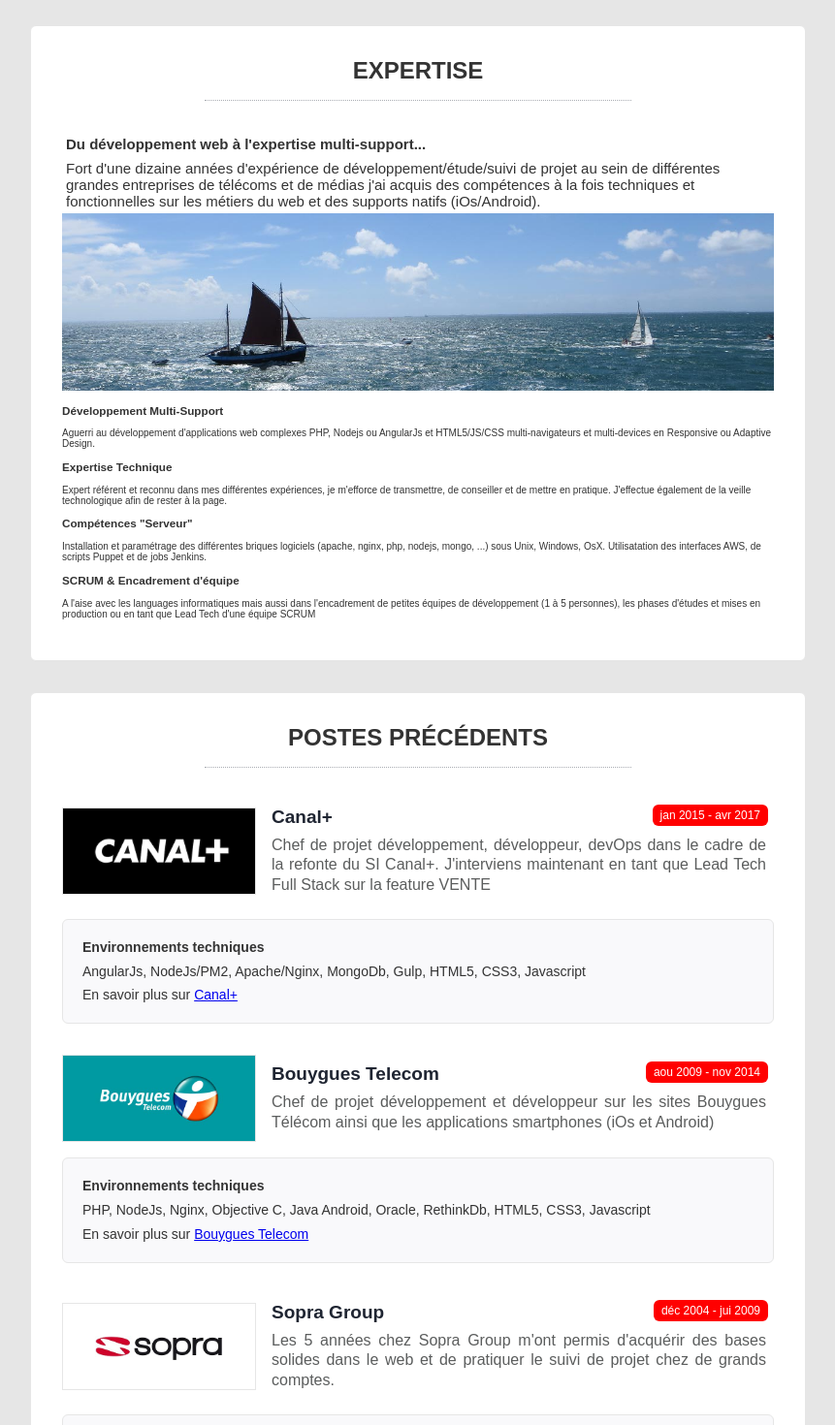
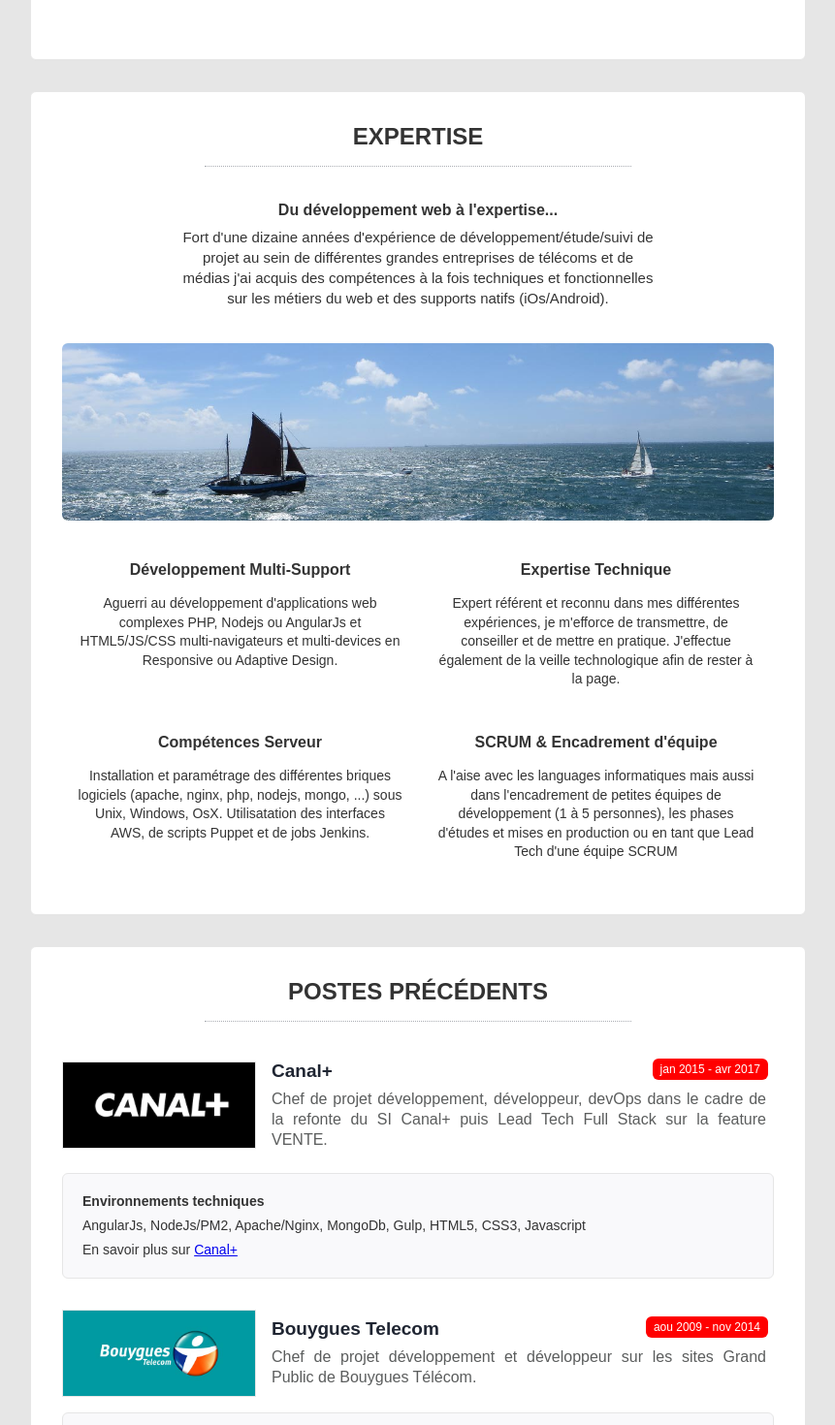
Before and after one commit to cbazureau/website-react, a React (Create React App) app: page / in a window 1280 px wide. Shown: the part 840-2310 px from the top of the page at 97% size, without its empty margins (209-1070 px from the left). Built offline with nearby package versions, Linux system fonts and the light colour scheme.

Commit message:
feat(addStyle): add style

```diff
--- a/src/App.css
+++ b/src/App.css
@@ -14,7 +14,7 @@
 @media only screen and (min-width: 620px) {
   .Page__inner {
     position: relative;
-    top: -32px;
+    top: -64px;
     left: 0;
     right: 0;
     bottom: 0;
--- a/src/App.js
+++ b/src/App.js
@@ -53,9 +53,8 @@
                 dates="jan 2015 - avr 2017"
                 url="http://www.canalplus.fr/"
                 description="Chef de projet d&eacute;veloppement, d&eacute;veloppeur,
-                  devOps dans le cadre de la refonte du SI Canal+.
-                  J'interviens maintenant en tant que Lead Tech Full Stack
-                  sur la feature VENTE" >
+                  devOps dans le cadre de la refonte du SI Canal+ puis Lead Tech Full Stack
+                  sur la feature VENTE." >
                 AngularJs, NodeJs/PM2, Apache/Nginx, MongoDb, Gulp, HTML5, CSS3, Javascript
               </Job>
 
@@ -65,10 +64,9 @@
                 dates="aou 2009 - nov 2014"
                 url="http://www.bouyguestelecom.fr/"
                 description="Chef de projet d&eacute;veloppement et d&eacute;veloppeur sur
-                  les sites Bouygues T&eacute;l&eacute;com ainsi que les applications
-                  smartphones (iOs et Android)
+                  les sites Grand Public de Bouygues T&eacute;l&eacute;com.
                 " >
-                PHP, NodeJs, Nginx, Objective C, Java Android, Oracle, RethinkDb, HTML5, CSS3, Javascript
+                PHP, NodeJs, Nginx, MySQL, Oracle, RethinkDb, HTML5, CSS3, Javascript
               </Job>
 
               <Job
--- a/src/Expert/Expert.css
+++ b/src/Expert/Expert.css
@@ -3,17 +3,33 @@
   flex-direction: column;
 }
 
-.Expert__introTitle {
-  font-size: 1.5rem;
+.Expert__title {
+  font-size: 1.6rem;
   font-weight: bold;
   padding: 4px;
+  text-align: center;
 }
 
-.Expert__introDesc {
+.Expert__desc {
   font-size: 1.5rem;
   padding: 4px;
+  text-align: center;
+  margin: 0 auto 16px auto;
+  max-width: 500px;
+  line-height: 1.4;
+}
+
+.Expert__separator {
+  margin: 16px 0;
 }
 
 .Expert__img {
   width: 100%;
+  border-radius: 6px;
 }
+
+.Expert__features {
+  display: flex;
+  flex-direction: row;
+  flex-wrap: wrap;
+}
--- a/src/Expert/Expert.js
+++ b/src/Expert/Expert.js
@@ -1,11 +1,12 @@
 import React from 'react';
 import './Expert.css';
+import ExportBlock from './ExpertBlock/ExpertBlock';
 
 const Expert = () => (
   <div className="Expert">
     <div className="Expert__intro">
-      <span className="Expert__introTitle">Du d&eacute;veloppement web &agrave; l&apos;expertise multi-support...</span>
-      <span className="Expert__introDesc">
+      <span className="Expert__title">Du d&eacute;veloppement web &agrave; l&apos;expertise...</span>
+      <span className="Expert__desc">
         Fort d&apos;une dizaine ann&eacute;es d&apos;exp&eacute;rience
         de d&eacute;veloppement/&eacute;tude/suivi de projet au sein de diff&eacute;rentes grandes entreprises
         de t&eacute;l&eacute;coms et de m&eacute;dias j&apos;ai acquis des comp&eacute;tences &agrave;
@@ -16,32 +17,32 @@
       <img className="Expert__img" src="/pic01.jpg" alt="separator" />
     </div>
     <div className="Expert__features">
-      <section class="box special features">
-        <div class="features-row">
-          <section>
-            <span class="icon major fa-bolt accent2"></span>
-            <h3>D&eacute;veloppement Multi-Support</h3>
-            <p>Aguerri au d&eacute;veloppement d'applications web complexes PHP, Nodejs ou AngularJs et HTML5/JS/CSS multi-navigateurs et multi-devices en Responsive ou Adaptive Design.</p>
-          </section>
-          <section>
-            <span class="icon major fa-area-chart accent3"></span>
-            <h3>Expertise Technique</h3>
-                          <p>Expert r&eacute;f&eacute;rent et reconnu dans mes diff&eacute;rentes exp&eacute;riences, je m'efforce de transmettre, de conseiller et de mettre en pratique. J'effectue &eacute;galement de la veille technologique afin de rester &agrave; la page.</p>
-          </section>
-        </div>
-        <div class="features-row">
-          <section>
-            <span class="icon major fa-cloud accent4"></span>
-            <h3>Comp&eacute;tences "Serveur"</h3>
-            <p>Installation et param&eacute;trage des diff&eacute;rentes briques logiciels (apache, nginx, php, nodejs, mongo, ...) sous Unix, Windows, OsX. Utilisatation des interfaces AWS, de scripts Puppet et de jobs Jenkins.</p>
-          </section>
-          <section>
-            <span class="icon major fa-lock accent5"></span>
-            <h3>SCRUM &amp; Encadrement d&apos;&eacute;quipe</h3>
-                          <p>A l'aise avec les languages informatiques mais aussi dans l'encadrement de petites &eacute;quipes de d&eacute;veloppement (1 &agrave; 5 personnes), les phases d'&eacute;tudes et mises en production ou en tant que Lead Tech d'une équipe SCRUM</p>
-          </section>
-        </div>
-      </section>
+      <ExportBlock
+        title="D&eacute;veloppement Multi-Support"
+        desc="Aguerri au d&eacute;veloppement d'applications web complexes PHP,
+          Nodejs ou AngularJs et HTML5/JS/CSS multi-navigateurs
+          et multi-devices en Responsive ou Adaptive Design."
+      />
+      <ExportBlock
+        title="Expertise Technique"
+        desc="Expert r&eacute;f&eacute;rent et reconnu dans mes diff&eacute;rentes
+          exp&eacute;riences, je m'efforce de transmettre, de conseiller et de mettre
+          en pratique. J'effectue &eacute;galement de la veille technologique
+          afin de rester &agrave; la page."
+      />
+      <ExportBlock
+        title="Comp&eacute;tences Serveur"
+        desc="Installation et param&eacute;trage des diff&eacute;rentes briques
+         logiciels (apache, nginx, php, nodejs, mongo, ...)
+         sous Unix, Windows, OsX. Utilisatation des interfaces AWS,
+         de scripts Puppet et de jobs Jenkins."
+      />
+      <ExportBlock
+        title="SCRUM &amp; Encadrement d&apos;&eacute;quipe"
+        desc="A l'aise avec les languages informatiques mais aussi dans l'encadrement de petites &eacute;quipes
+          de d&eacute;veloppement (1 &agrave; 5 personnes), les phases d'&eacute;tudes et mises
+          en production ou en tant que Lead Tech d'une équipe SCRUM"
+      />
     </div>
   </div>
 );
--- /dev/null
+++ b/src/Expert/ExpertBlock/ExpertBlock.css
@@ -0,0 +1,22 @@
+.ExpertBlock {
+  width: 100%;
+  padding: 8px 16px;
+}
+
+
+@media only screen and (min-width: 500px) {
+  .ExpertBlock {
+    width: 50%;
+  }
+}
+
+.ExpertBlock__title {
+  text-align: center;
+  font-size: 1.6rem;
+}
+
+.ExpertBlock__desc {
+  text-align: center;
+  font-size: 1.4rem;
+  line-height: 1.4;
+}
--- /dev/null
+++ b/src/Expert/ExpertBlock/ExpertBlock.js
@@ -0,0 +1,12 @@
+import React from 'react';
+import './ExpertBlock.css';
+
+const ExpertBlock = ({ title, desc }) => (
+  <div className="ExpertBlock">
+    <span className="ExpertBlock__icon" />
+    <h3 className="ExpertBlock__title">{title}</h3>
+    <p className="ExpertBlock__desc">{desc}</p>
+  </div>
+);
+
+export default ExpertBlock;
--- a/src/Header/Header.css
+++ b/src/Header/Header.css
@@ -11,10 +11,14 @@
   background-repeat: repeat,no-repeat;
   background-size: cover;
   color: #fff;
-  padding: 8em 0 10em;
+  padding: 8em 0 6em;
   display: flex;
   flex-direction: column;
   align-items: center;
+}
+
+.Header__logo {
+  border-radius: 50%;
 }
 
 .Header__name {
@@ -27,7 +31,13 @@
   font-size: 2rem;
 }
 
-@media only screen and (min-width: 1024px) {
+@media only screen and (min-width: 500px) {
+  .Header__banner {
+    padding: 10em 0 10em;
+  }
+}
+
+@media only screen and (min-width: 650px) {
   .Header__banner {
     padding: 12em 0 18em;
   }
--- a/src/Header/Header.js
+++ b/src/Header/Header.js
@@ -6,6 +6,7 @@
   <header className="Header">
     <Menu onSectionChange={onSectionChange} />
     <div className="Header__banner">
+      <img className="Header__logo" src="/identite.jpg" alt="logo" />
       <h1 className="Header__name">C&eacute;dric Bazureau</h1>
       <h2 className="Header__job">Lead Tech ReactJs à Renault</h2>
     </div>
--- a/src/Header/Menu/Menu.js
+++ b/src/Header/Menu/Menu.js
@@ -6,7 +6,6 @@
     <li key="link-home"><button className="Menu__link" onClick={onSectionChange("home")}>Accueil</button></li>
     <li key="link-xp"><button className="Menu__link" onClick={onSectionChange("xp")}>Expertise</button></li>
     <li key="link-jobs"><button className="Menu__link" onClick={onSectionChange("jobs")}>Carri&egrave;re</button></li>
-    <li key="link-cv"><a className="Menu__link Menu__link--cv" href="/cv">Curriculum vitae</a></li>
   </ul>
 );
 
--- a/src/Job/Job.css
+++ b/src/Job/Job.css
@@ -21,6 +21,9 @@
   width: 100%;
   margin-bottom: 16px;
 }
+.Job__logoImg {
+  width: 100%;
+}
 
 @media only screen and (min-width: 500px) {
   .Job__logo {
@@ -34,6 +37,7 @@
 .Job__description {
   padding: 4px 8px 4px 16px;
   position: relative;
+  flex: 1;
 }
 
 .Job__company {
--- a/src/Job/Job.js
+++ b/src/Job/Job.js
@@ -4,7 +4,9 @@
 const Job = ({logo, company, description, url, children, dates}) => (
   <div className="Job">
     <div className="Job__main">
-      <img src={logo} className="Job__logo" alt={company} />
+      <div className="Job__logo">
+        <img src={logo} alt={company} className="Job__logoImg" />
+      </div>
       <div className="Job__description">
         <span className="Job__company">{company}</span>
         <span className="Job__dates">{dates}</span>
```
